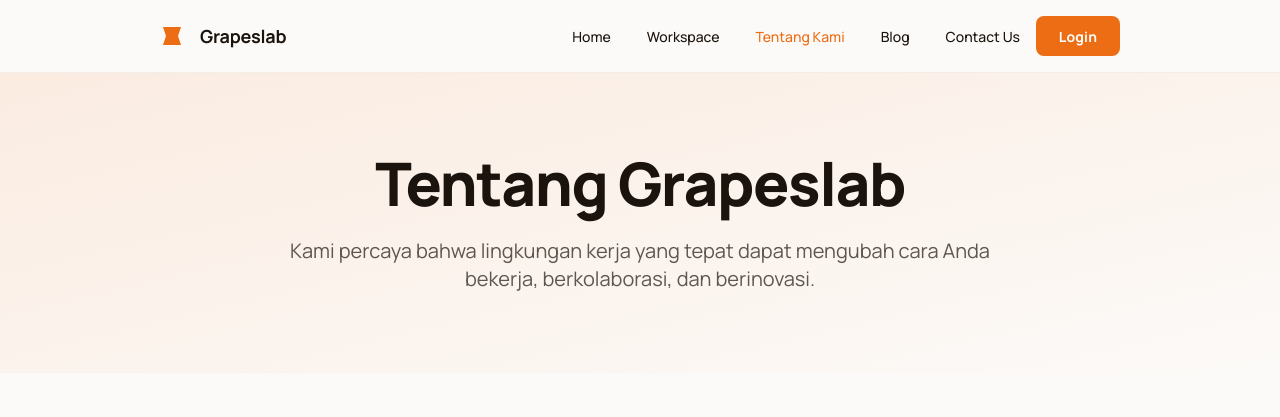
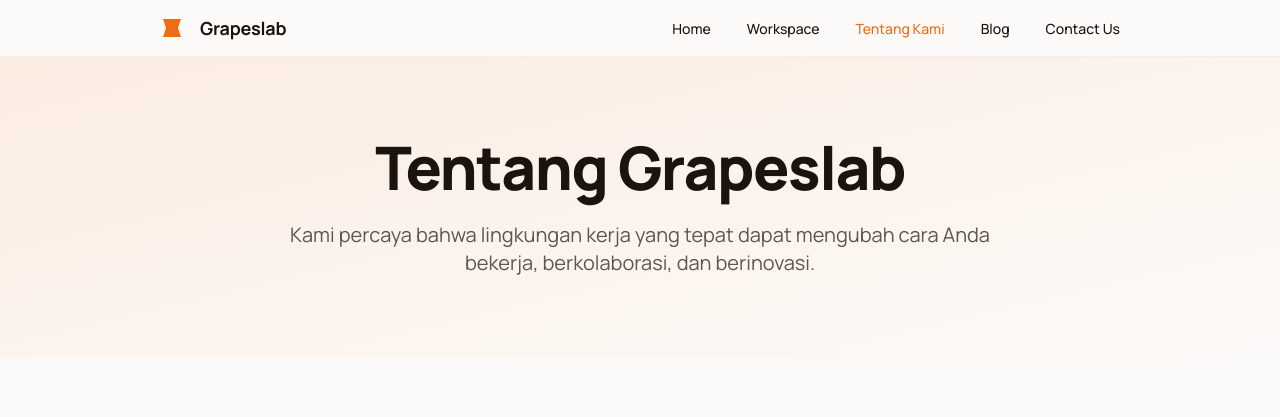
Before and after one commit to mohhaidaribaddillah/gravity-grapeslab, a plain HTML site: page about.html in a window 1280 px wide. Shown: the top 417 px of the page. Drawn offline with nearby package versions, Linux system fonts and the light colour scheme.

Commit message:
Update about.html

```diff
--- a/about.html
+++ b/about.html
@@ -98,10 +98,6 @@
                     <a class="text-sm font-medium leading-normal hover:text-primary transition-colors"
                         href="contact.html">Contact Us</a>
                 </nav>
-                <button
-                    class="hidden md:flex min-w-[84px] cursor-pointer items-center justify-center overflow-hidden rounded-lg h-10 px-4 bg-primary text-white text-sm font-bold leading-normal tracking-[0.015em]">
-                    <span>Login</span>
-                </button>
                 <!-- Mobile Menu Button -->
                 <button id="mobile-menu-btn" class="md:hidden flex items-center justify-center w-10 h-10 text-primary">
                     <span class="material-symbols-outlined">menu</span>
@@ -123,10 +119,6 @@
                     href="blog.html">Blog</a>
                 <a class="py-3 text-sm font-medium hover:text-primary transition-colors border-b border-[#f3ece7] dark:border-[#3d2c20]"
                     href="contact.html">Contact Us</a>
-                <button
-                    class="mt-3 mb-2 w-full cursor-pointer overflow-hidden rounded-lg h-10 px-4 bg-primary text-white text-sm font-bold">
-                    Login
-                </button>
             </nav>
         </div>
 
```
